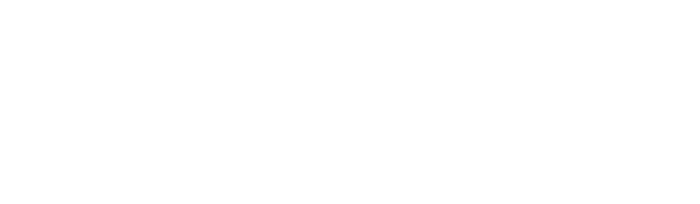
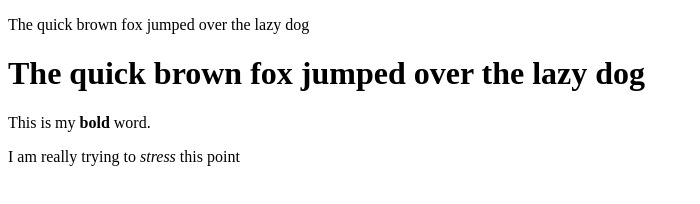
Before and after one commit to Retrockit/odin_repo, a plain HTML site: page html-boilerplate_3/index.html in a window 1280 px wide. Shown: the whole page, without its empty margins (0-700 px from the left). Drawn offline with Linux system fonts and the light colour scheme.

Commit message:
Made changes to index.html in html-boilerplate_3

```diff
--- a/html-boilerplate_3/index.html
+++ b/html-boilerplate_3/index.html
@@ -1,10 +1,14 @@
 <!DOCTYPE html>
-<html lang="en">
+<html>
 <head>
+    <title>My Website</title>
     <meta charset="UTF-8">
-    <title>Title</title>
 </head>
 <body>
+<p>The quick brown fox jumped over the lazy dog</p>
+<p> <h1>The quick brown fox jumped over the lazy dog</h1>  </p>
+<p>This is my <strong>bold</strong> word.</p>
+<p>I am really trying to <em>stress</em> this point</p>
 
 </body>
 </html>
```
